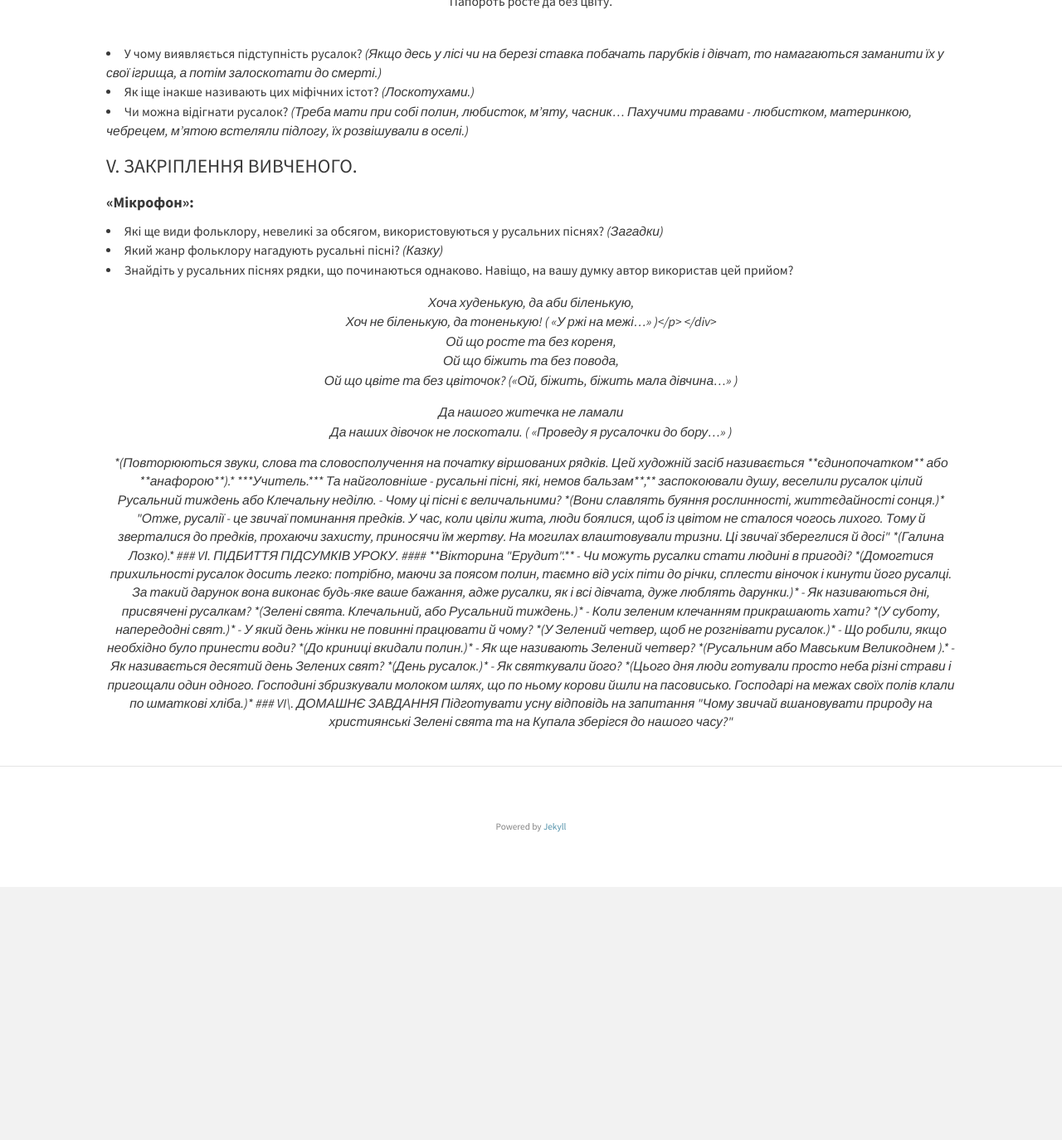
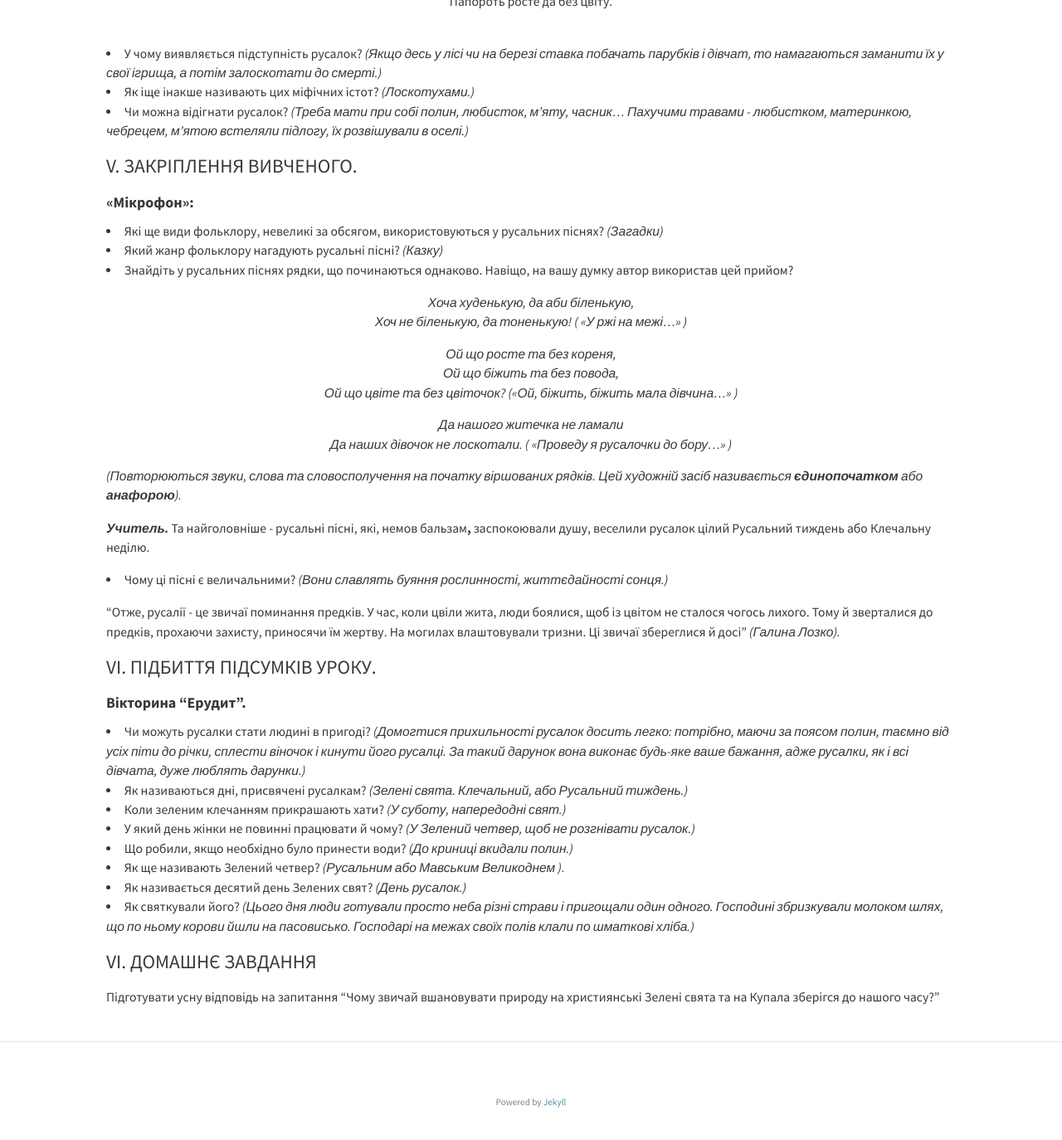
Before and after one commit to tetyanashevchuk/tetyanashevchuk.github.io, a Jekyll site: the page built from _posts/2016-01-03-6-klass-lit-pisni-litnyogo-kalendarnogo-cyklu.md, in a window 1280 px wide and 1400 px high, scrolled down 3908 px. Shown: the top 1374 px of the window at 83% size. Built offline with Jekyll 4.4.1, drawn with Linux system fonts in a browser that asks for light colours; nearby versions of some CDN libraries; before the commit the page ends 4977 px from its top, so only the background shows below that.

```diff
--- a/_posts/2016-01-03-6-klass-lit-pisni-litnyogo-kalendarnogo-cyklu.md
+++ b/_posts/2016-01-03-6-klass-lit-pisni-litnyogo-kalendarnogo-cyklu.md
@@ -207,18 +207,18 @@
 
 <div class="poem">
 <p>Хоча худенькую, да аби біленькую,</p>
-<p>Хоч не біленькую, да тоненькую! <i>( «У ржі на межі…» )<i></p>
+<p>Хоч не біленькую, да тоненькую! ( «У ржі на межі…» )</p>
 </div>
 
 <div class="poem">
 <p>Ой що росте та без кореня,</p>
 <p>Ой що біжить та без повода,</p>
-<p>Ой що цвіте та без цвіточок? <i>(«Ой, біжить, біжить мала дівчина…» )</i></p>
+<p>Ой що цвіте та без цвіточок? («Ой, біжить, біжить мала дівчина…» )</p>
 </div>
 
 <div class="poem">
 <p>Да нашого житечка не ламали</p>
-<p>Да наших дівочок не лоскотали. <i>( «Проведу я русалочки до бору…» )</i></p>
+<p>Да наших дівочок не лоскотали. ( «Проведу я русалочки до бору…» )</p>
 </div>
 
 *(Повторюються звуки, слова та словосполучення на початку віршованих
```
